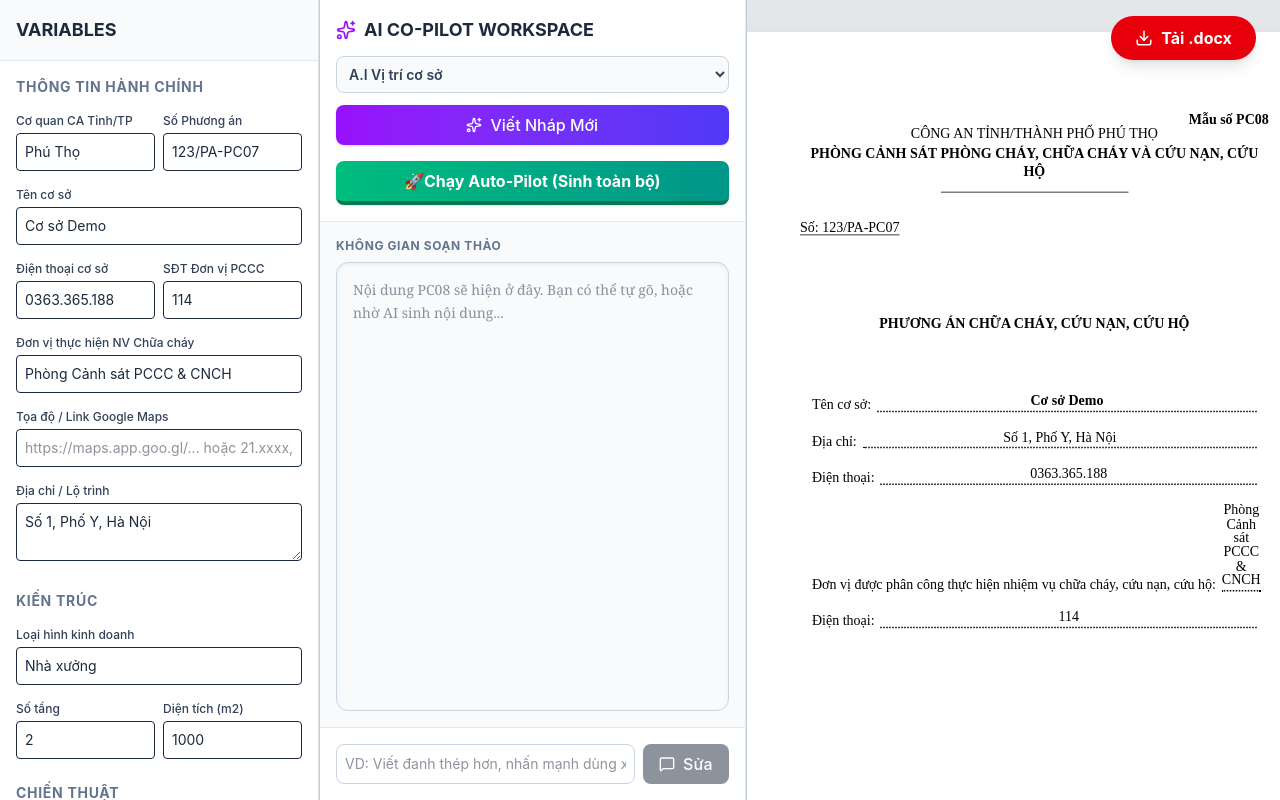
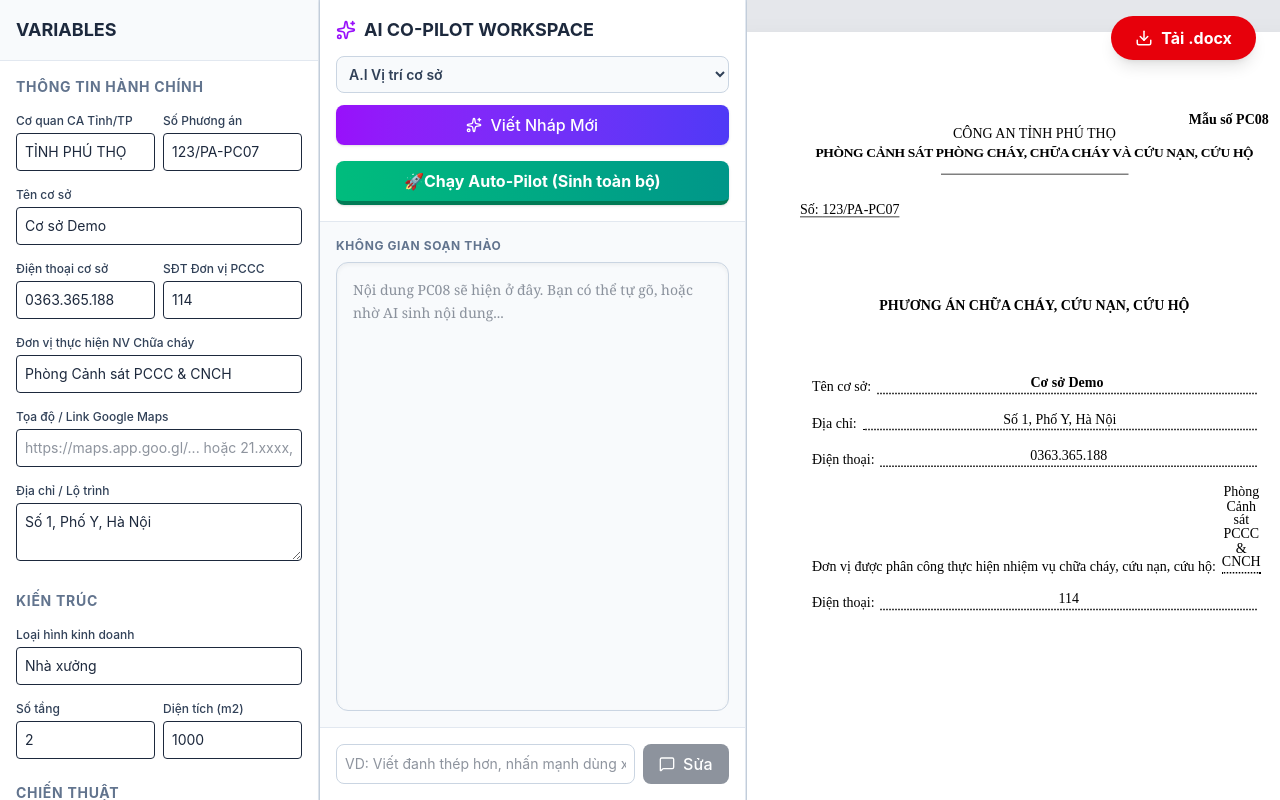
Before and after one commit to minhdunghc47-cmd/PC08, a React (Vite) app in the folder frontend/: page / in a window 1280 px wide. Built offline with nearby package versions, Linux system fonts and the light colour scheme.

Commit message:
style: Fix agency title logic and prevent text wrap on police department name

```diff
--- a/frontend/src/App.jsx
+++ b/frontend/src/App.jsx
@@ -5,7 +5,7 @@ import AiWorkspace from './components/AiWorkspace';
 import DocumentPreview from './components/DocumentPreview';
 
 const defaultData = {
-  ten_cong_an_tinh: 'Phú Thọ',
+  ten_cong_an_tinh: 'TỈNH PHÚ THỌ',
   so_phuong_an: '123/PA-PC07',
   ten_co_so: 'Cơ sở Demo',
   dia_chi_co_so: 'Số 1, Phố Y, Hà Nội',
--- a/frontend/src/components/DocumentPreview.jsx
+++ b/frontend/src/components/DocumentPreview.jsx
@@ -49,9 +49,9 @@ export default function DocumentPreview({ data }) {
             </div>
 
             {/* Centered Agency */}
-            <div className="flex flex-col items-center text-center mt-12">
-              <p className="font-normal text-[14pt] uppercase m-0 leading-tight">CÔNG AN TỈNH/THÀNH PHỐ {data.ten_cong_an_tinh || '..........'}</p>
-              <p className="font-bold text-[14pt] uppercase m-0 leading-tight mt-1">PHÒNG CẢNH SÁT PHÒNG CHÁY, CHỮA CHÁY VÀ CỨU NẠN, CỨU HỘ</p>
+            <div className="flex flex-col items-center text-center mt-12 w-full">
+              <p className="font-normal text-[14pt] uppercase m-0 leading-tight">CÔNG AN {data.ten_cong_an_tinh || '..........'}</p>
+              <p className="font-bold text-[13.5pt] uppercase m-0 leading-tight mt-1 whitespace-nowrap tracking-tight">PHÒNG CẢNH SÁT PHÒNG CHÁY, CHỮA CHÁY VÀ CỨU NẠN, CỨU HỘ</p>
               <hr className="border-t-[1.5px] border-black w-2/5 mt-4" />
             </div>
 
```
